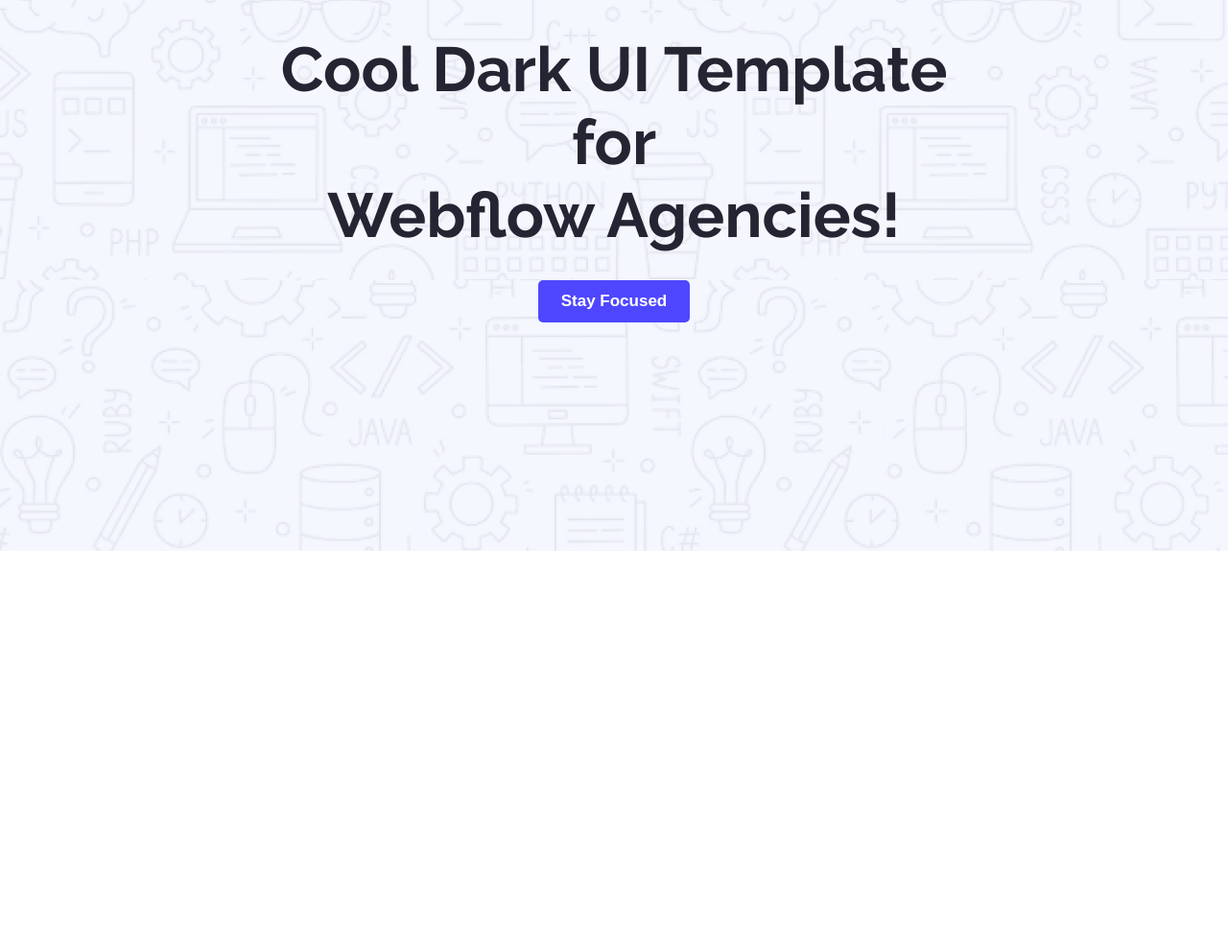
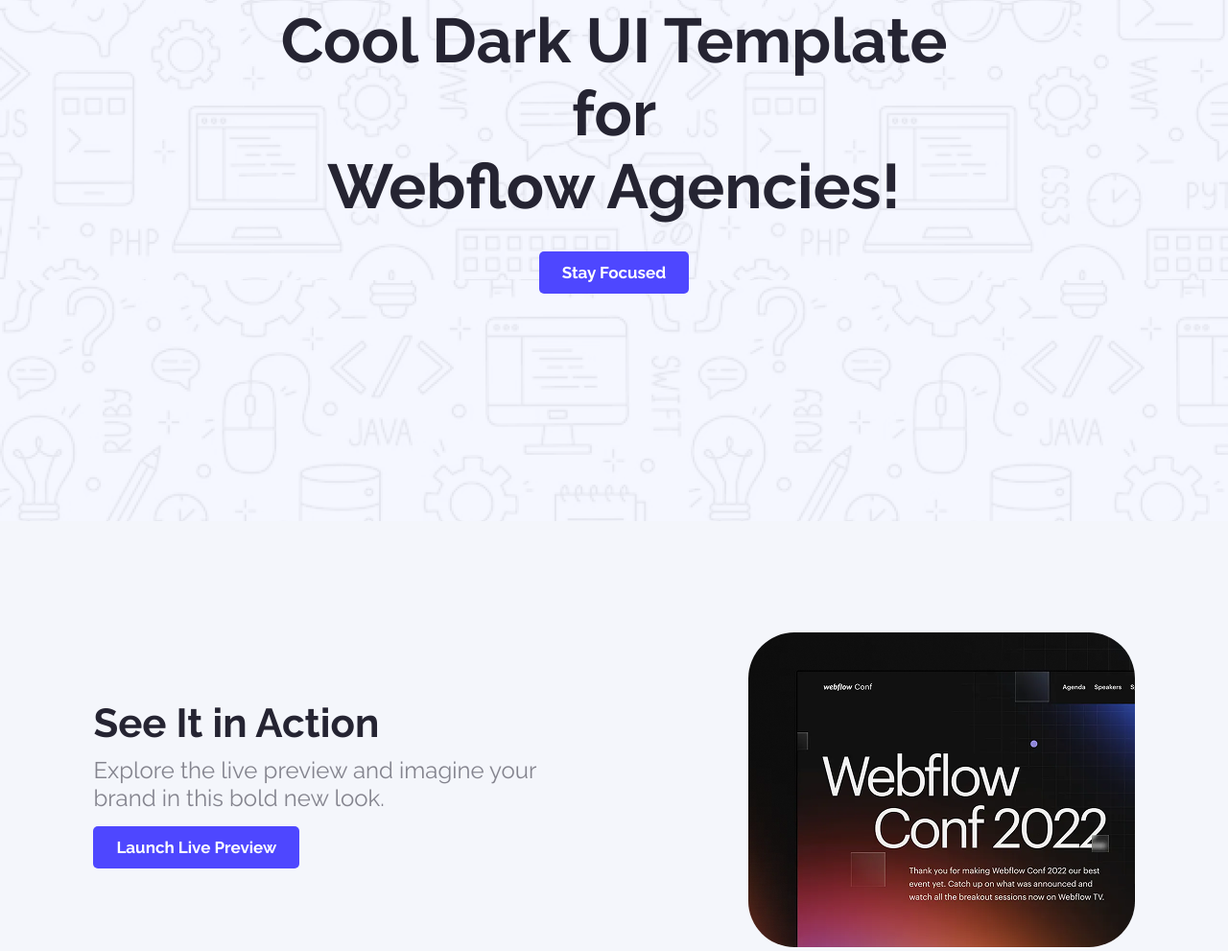
Before and after one commit to anjan1999/assignment-b-12-01, a plain HTML site: page index.html in a window 1280 px wide. Shown: the part 360-1351 px from the top of the page at 96% size. Before the commit the page ends 934 px from the top, so only its background shows below. Drawn offline with Linux system fonts and the light colour scheme.

Commit message:
added the section part ad also some changed style

```diff
--- a/index.html
+++ b/index.html
@@ -4,9 +4,9 @@
     <meta charset="UTF-8">
     <meta name="viewport" content="width=device-width, initial-scale=1.0">
     <title>Assignment-01</title>
-    <link rel="preconnect" href="https://fonts.googleapis.com">
+   <link rel="preconnect" href="https://fonts.googleapis.com">
 <link rel="preconnect" href="https://fonts.gstatic.com" crossorigin>
-<link href="https://fonts.googleapis.com/css2?family=Open+Sans:ital,wght@0,300..800;1,300..800&family=Raleway:ital,wght@0,100..900;1,100..900&display=swap" rel="stylesheet">
+<link href="https://fonts.googleapis.com/css2?family=Inter:ital,opsz,wght@0,14..32,100..900;1,14..32,100..900&family=Open+Sans:ital,wght@0,300..800;1,300..800&family=Raleway:ital,wght@0,100..900;1,100..900&display=swap" rel="stylesheet">
     <link rel="stylesheet" href="style/assignment.css">
 </head>
 <body class="open-sans-uniquifier">
@@ -14,7 +14,7 @@
         <div>
             <nav>
             <ul>
-                <li class="logo">Logo</li>
+                <li class="logo">LOGO</li>
                 <li><a href=""><button class="btn-primary">Sign Up</button></a></li>
             </ul>
         </nav>
@@ -31,6 +31,16 @@
         </div>
     </header>
     <main>
+        <section class="section-1">
+            <div class="left-side">
+                <h1 class="section-title">See It in Action</h1>
+                <p class="section-sub-title">Explore the live preview and imagine your <br> brand in this bold new look.</p>
+                <button class="section-btn">Launch Live Preview</button>
+            </div>
+            <div>
+                <img class="section-img" src="style/images/wc-mini.png" alt="">
+            </div>
+        </section>
 
     </main>
     <footer>
--- a/style/assignment.css
+++ b/style/assignment.css
@@ -3,24 +3,22 @@
   padding: 0;
   box-sizing: border-box;
 }
-/* font design */
+body{
+    background-color: 	#F4F6FB;
+}
 
-.open-sans-uniquifier{
-  font-family: "Raleway", sans-serif;
-  font-optical-sizing: auto;
-  font-weight: weight;
-  font-style: normal;
-}
+
 /* header img */
 .header{
     background-image: url(images/Hero-bg.png);
-    padding-top: 50px;
-    padding-bottom: 1px;
+    padding-top: 20px;
+    padding-bottom: .02px;
 }
-/* shared style */
+/* button style */
 .btn-primary{
     padding: 12px 24px;
     background-color: #4E47FF;
+    font-family: "Raleway", sans-serif;
     font-size: 17px;
     color: #FFFFFF;
     border: none;
@@ -31,6 +29,18 @@
 .btn-2{
     padding: 12px 24px;
     background-color: #4E47FF;
+    font-family: "Raleway", sans-serif;
+    font-size: 17px;
+    color: #FFFFFF;
+    border: none;
+    border-radius: 5px;
+    font-weight: bold;
+    cursor: pointer;
+}
+.section-btn{
+    padding: 12px 24px;
+    background-color: #4E47FF;
+    font-family: "Raleway", sans-serif;
     font-size: 17px;
     color: #FFFFFF;
     border: none;
@@ -49,7 +59,8 @@ nav ul li{
 }
 .logo{
     font-size: 34px;
-    font-weight: bold;
+    font-family: "Inter", sans-serif;
+    font-weight: 750;
     color: #4E47FF;
 }
 nav li a{
@@ -66,8 +77,39 @@ nav li a{
 }
 .banner h1{
     text-align: center;
+    font-family: "Raleway", sans-serif;
     font-size: 65px;
     font-weight: bold;
     color: #252432;
 
 }
+/* section style */
+.section-1{
+    display: flex;
+    justify-content: center;
+    gap: 220px;
+    padding-top: 116px;
+
+}
+.left-side{
+    padding-top: 70px;
+}
+.section-title{
+    font-family: "Raleway", sans-serif;
+    font-weight: bold;
+    color: #252432;
+    font-size: 42px;
+    margin-bottom: 10px;
+}
+.section-sub-title{
+    font-family: "Raleway", sans-serif;
+    font-weight: normal;
+    font-size: 24px;
+    color: #2524328a;
+    margin-bottom: 15px;
+}
+.section-img{
+    width: 403px;
+    height: 328px;
+    border-radius: 48px;
+}
```
